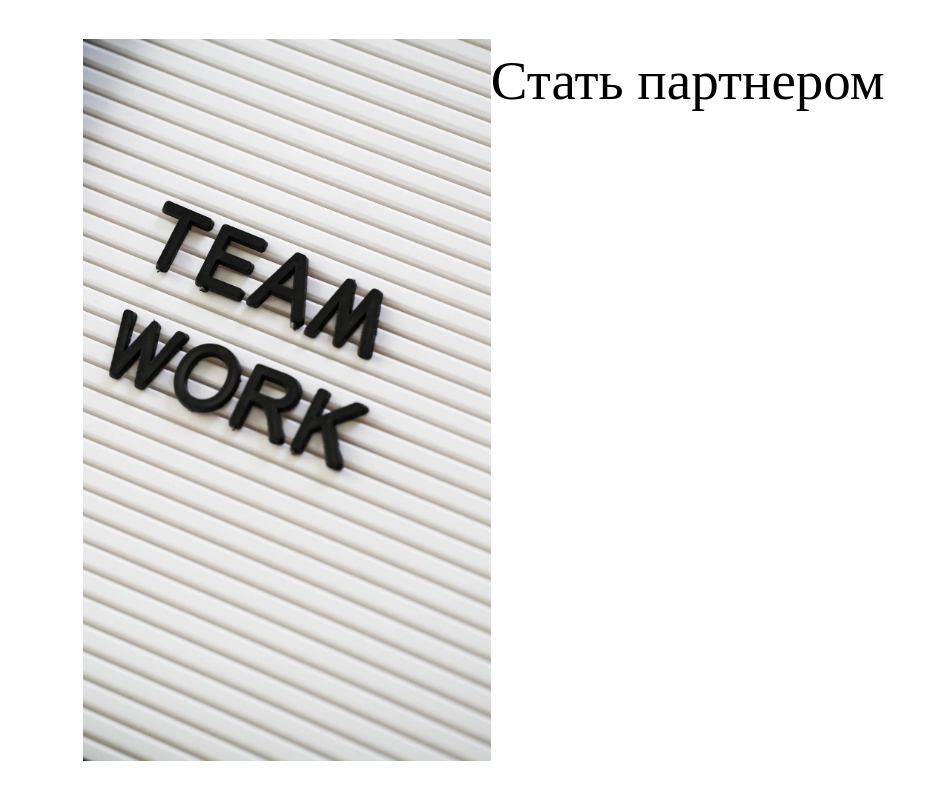
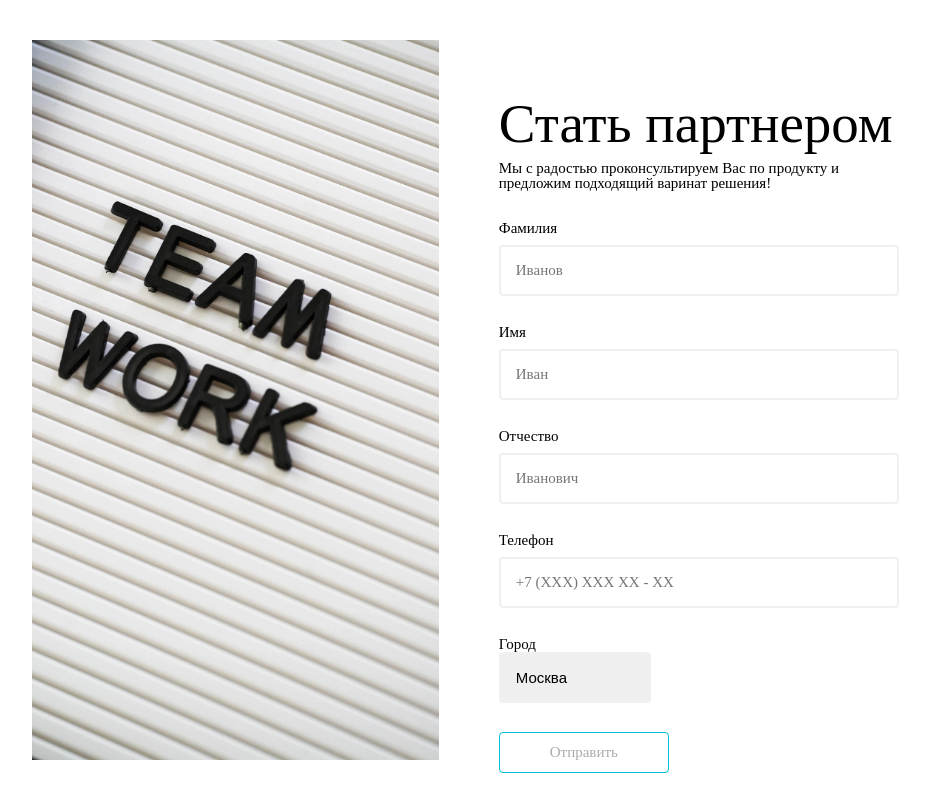
Before and after one commit to deniskorotaevsky/Rocont-Form-2023, a plain HTML site: page index.html in a window 1280 px wide. Shown: the whole page, without its empty margins (156-1086 px from the left). Drawn offline with Linux system fonts and the light colour scheme.

Commit message:
componentForm

```diff
--- a/#source/scss/style.scss
+++ b/#source/scss/style.scss
@@ -94,27 +94,102 @@ body {
 .container {
     display: flex;
     justify-content: center;
+
     .container-box {
         display: flex;
+        align-items: center;
         height: 100vh;
         padding: 53px 0;
+
         .logo {
             display: flex;
             align-items: center;
             height: auto;
 
             img {
-                height: 974px / 1080px * 100vh;
-            }
+                height: 90vh;            }
         }
 
         .container-form {
-            width: 437px / 1920px * 100%;
+            width: 437px;
+            margin-left: 60px;
+            height: auto;
+            height: 90vh;
 
+            h1 {
+                font-size: 55px;
+                margin: 56px 0 10px;
+            }
+
+            p {
+                width: 363px;
+            }
         }
     }
 }
 
-h1 {
-    font-size: 55px;
+// // // // // // // // // // // // // //
+
+#form {
+    width: 400px;
+    margin-top: 30px;
+    border-radius: 5px;
 }
+
+#form button {
+    padding: 11px 50px;
+    max-height: 45px;
+    color: #ABABAB;
+    background: none;
+    border: none;
+    border-radius: 4px;
+    font-size: 15px;
+    border: 1px solid #00BCD0;
+    cursor: pointer;
+}
+
+.input-control {
+    display: flex;
+    flex-direction: column;
+    margin-bottom: 16px;
+    >p{
+      margin-bottom: 9px;
+    }
+}
+
+.input-control input, select {
+    border: 2px solid #f0f0f0;
+	border-radius: 4px;
+	display: block;
+	font-size: 15px;
+	padding: 15px;
+
+}
+
+
+
+.input-control input:focus {
+    outline: 0;
+}
+
+.input-control.success input {
+    border-color: #09c372;
+}
+
+.input-control.error input {
+    border-color: #ff3860;
+}
+
+.input-control .error {
+    color: #ff3860;
+    font-size: 9px;
+    height: 13px;
+}
+
+label {
+    margin-bottom: 9px;
+}
+
+.select {
+    appearance: none;
+}
--- a/index.html
+++ b/index.html
@@ -2,7 +2,7 @@
 <html lang="ru">
 
 <head>
-    <title>Привет SASS(SCSS)!</title>
+    <title>Rocont Form 2023</title>
     <link rel="stylesheet" href="css/style.css" />
     <meta http-equiv="Content-type" content="text/html;charset=UTF-8" />
 </head>
@@ -13,17 +13,68 @@
             <div class="logo">
                 <img src="./img/logo.png" />
             </div>
-            <div container-form>
-
+            <div class="container-form">
                 <h1>Стать партнером</h1>
-
-            </div>
+                <p>Мы с радостью проконсультируем Вас по продукту и предложим подходящий варинат решения!</p>
+                <div class="form-box">
 
 
+
+                    <form id="form" action="/">
+                        <div class="input-control">
+                            <label for="surname">Фамилия</label>
+                            <input id="surname" name="surname" type="text" placeholder="Иванов">
+                            <div class="error"></div>
+                        </div>
+
+                        <div class="input-control">
+                            <label for="username">Имя</label>
+                            <input id="username" name="username" type="text" placeholder="Иван">
+                            <div class="error"></div>
+                        </div>
+
+                        <div class="input-control">
+                            <label for="fathername">Отчество</label>
+                            <input id="fathername" name="fathername" type="text" placeholder="Иванович">
+                            <div class="error"></div>
+                        </div>
+
+                        <div class="input-control">
+                            <label for="phone">Телефон</label>
+                            <input type="text" name="phone" placeholder="+7 (XXX) XXX XX - XX" maxlength="13"
+                                id="phone">
+                            <div class="error"></div>
+                        </div>
+
+
+                        <div class="input-control">
+                            <div class="select-wrapper">
+                                <p>Город</p>
+                                <select id="select" class="select">
+                                    <option placeholder="+7 (XXX) XXX XX - XX">Москва</option>
+                                    <option>Санкт-Петербург</option>
+                                </select>
+                                <div class="error"></div>
+                            </div>
+                        </div>
+
+                        <!-- <div class="input-control">
+                            <input type="checkbox" id="checkConfirmation">
+                            <label for="checkConfirmation" class="checkConfirmation">Нажимая кнопку «отправить», вы даете согласие на обработку <span>персональных данных.</span></label>
+                        </div> -->
+                        <button type="submit">Отправить</button>
+                    </form>
+
+
+
+
+
+
+                </div>
+            </div>
         </div>
-
     </div>
-
+    <script src="./js/script.js"></script>
 </body>
 
 </html>
--- a/js/script.js
+++ b/js/script.js
@@ -0,0 +1,56 @@
+const form = document.getElementById('form');
+const username = document.getElementById('username');
+const surname = document.getElementById('surname');
+const fathername = document.getElementById('fathername');
+const checkConfirmation = document.getElementById('checkConfirmation');
+
+let phone = document.querySelector('#phone');
+
+form.addEventListener('submit', e => {
+    e.preventDefault();
+    validateInputs();
+});
+
+const setError = (element) => {
+    const inputControl = element.parentElement;
+    inputControl.classList.add('error');
+    inputControl.classList.remove('success')
+}
+
+const setSuccess = (element) => {
+    const inputControl = element.parentElement;
+    const errorDisplay = inputControl.querySelector('.error');
+    errorDisplay.innerText = '';
+    inputControl.classList.add('success');
+    inputControl.classList.remove('error');
+};
+
+const validateInputs = () => {
+    const usernameValue = username.value.trim();
+    const surnameValue = surname.value.trim();
+    const fathernameValue = fathername.value.trim();
+
+    if (surnameValue === '') {
+        setError(surname);
+    } else {
+        setSuccess(surname);
+    }
+
+    if (usernameValue === '') {
+        setError(username);
+    } else {
+        setSuccess(username);
+    }
+
+    if (fathernameValue === '') {
+        setError(fathername);
+    } else {
+        setSuccess(fathername);
+    }
+
+    if (!/^\+\d*$/.test(phone.value)) {
+        setError(phone);
+    } else {
+        setSuccess(phone);
+    }
+};
```
Also changed, not shown: css/style.css, img/select.png (added).
